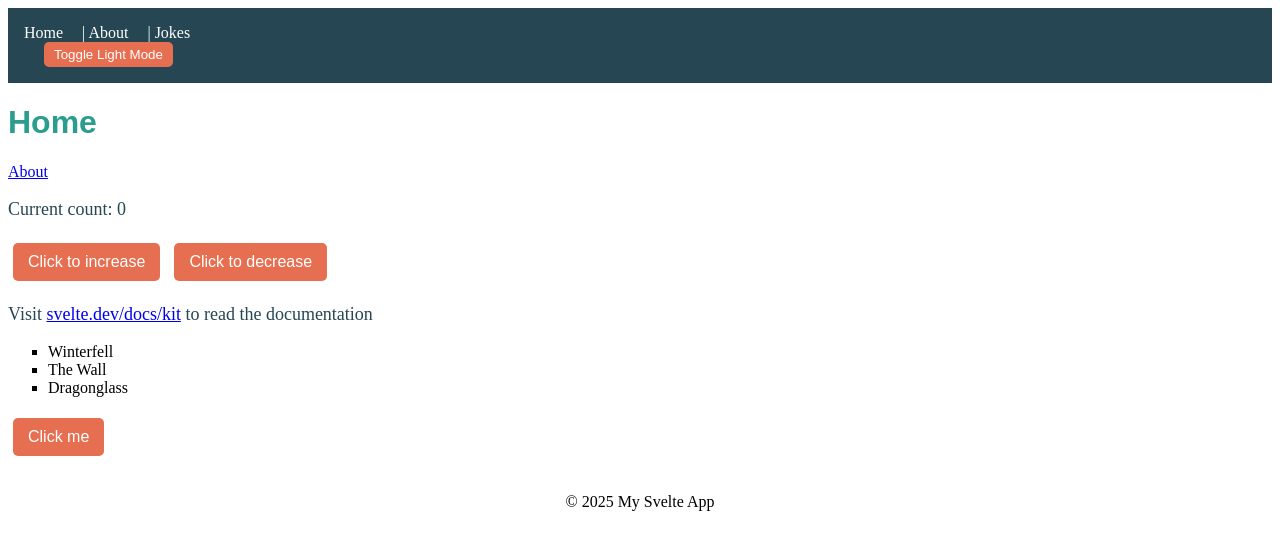
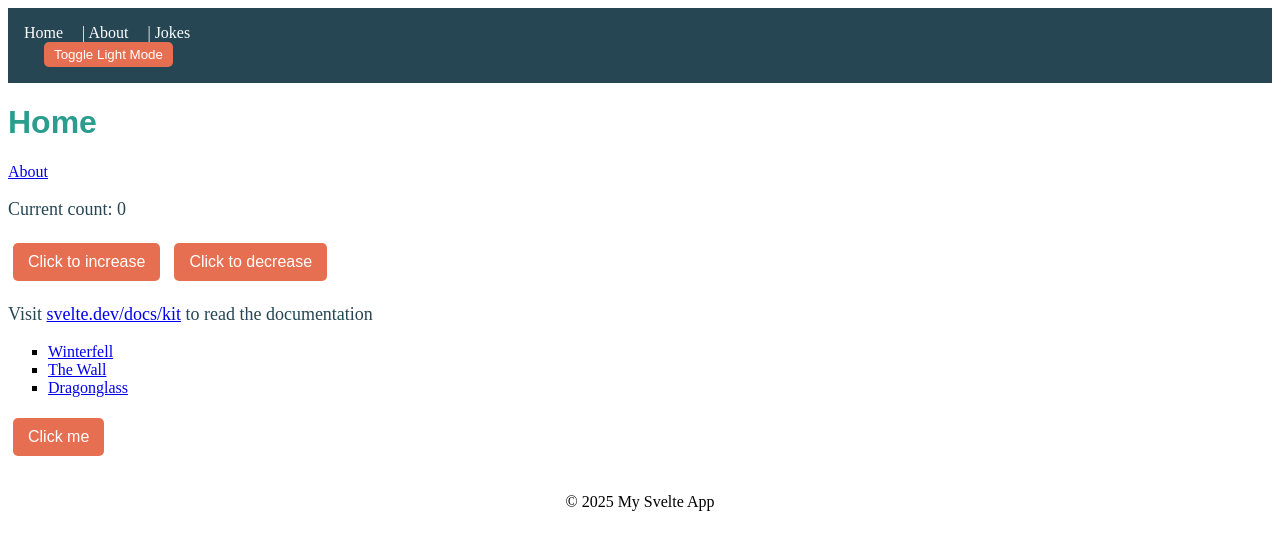
Before and after one commit to tuvens/my-svelte-app, a SvelteKit app: page / in a window 1280 px wide. Shown: the top 550 px of the page. Built offline with nearby package versions, Linux system fonts and the light colour scheme.

Commit message:
Update +page.svelte for Vercel deployment

```diff
--- a/src/routes/+page.svelte
+++ b/src/routes/+page.svelte
@@ -10,9 +10,9 @@
 <p>Visit <a href="https://svelte.dev/docs/kit">svelte.dev/docs/kit</a> to read the documentation</p>
 
 <ul>
-    <li>Winterfell</li>
-    <li>The Wall</li>
-    <li>Dragonglass</li>
+  <li><a href="/jon">Winterfell</a></li>
+  <li><a href="/arya">The Wall</a></li>
+  <li><a href="/daenerys">Dragonglass</a></li>
 </ul>
 
 <button on:click={() => alert('Winter is coming!')}>
```
Lines whose indentation alone changed are shown as unchanged.
